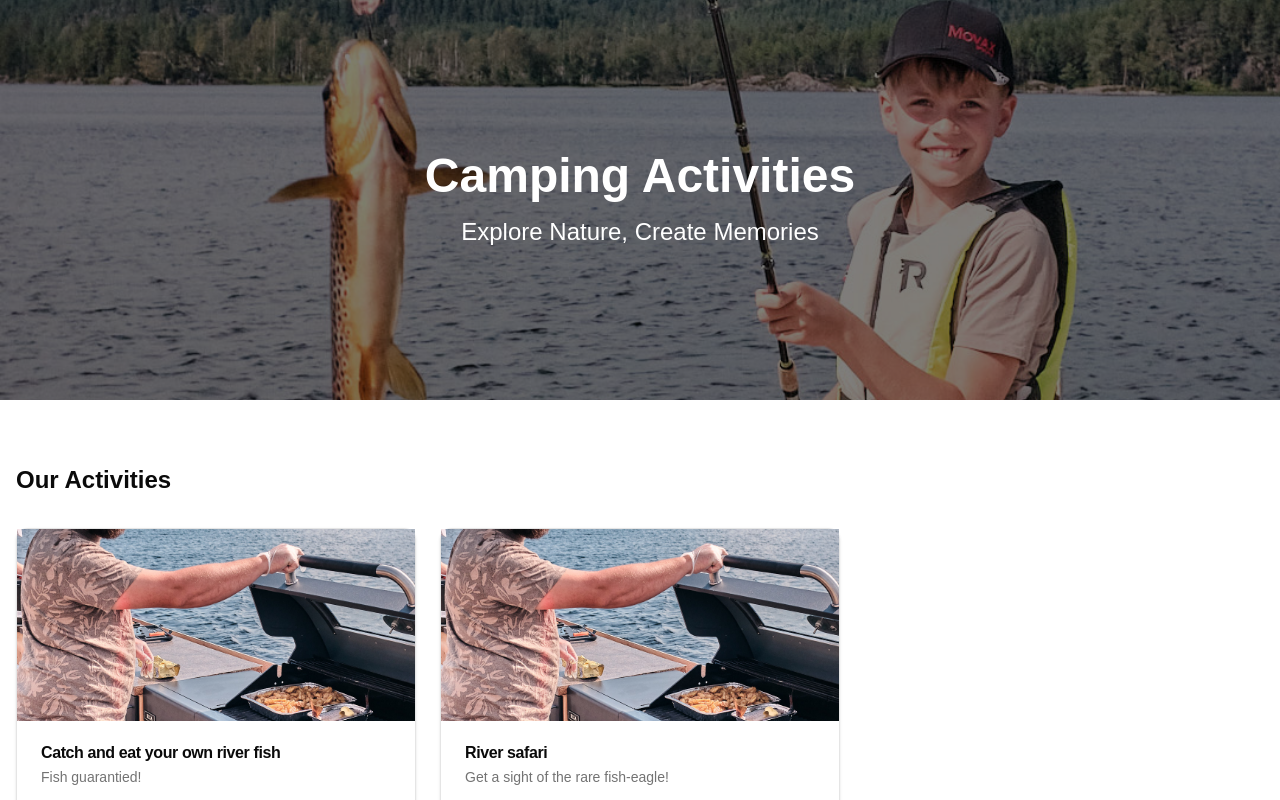
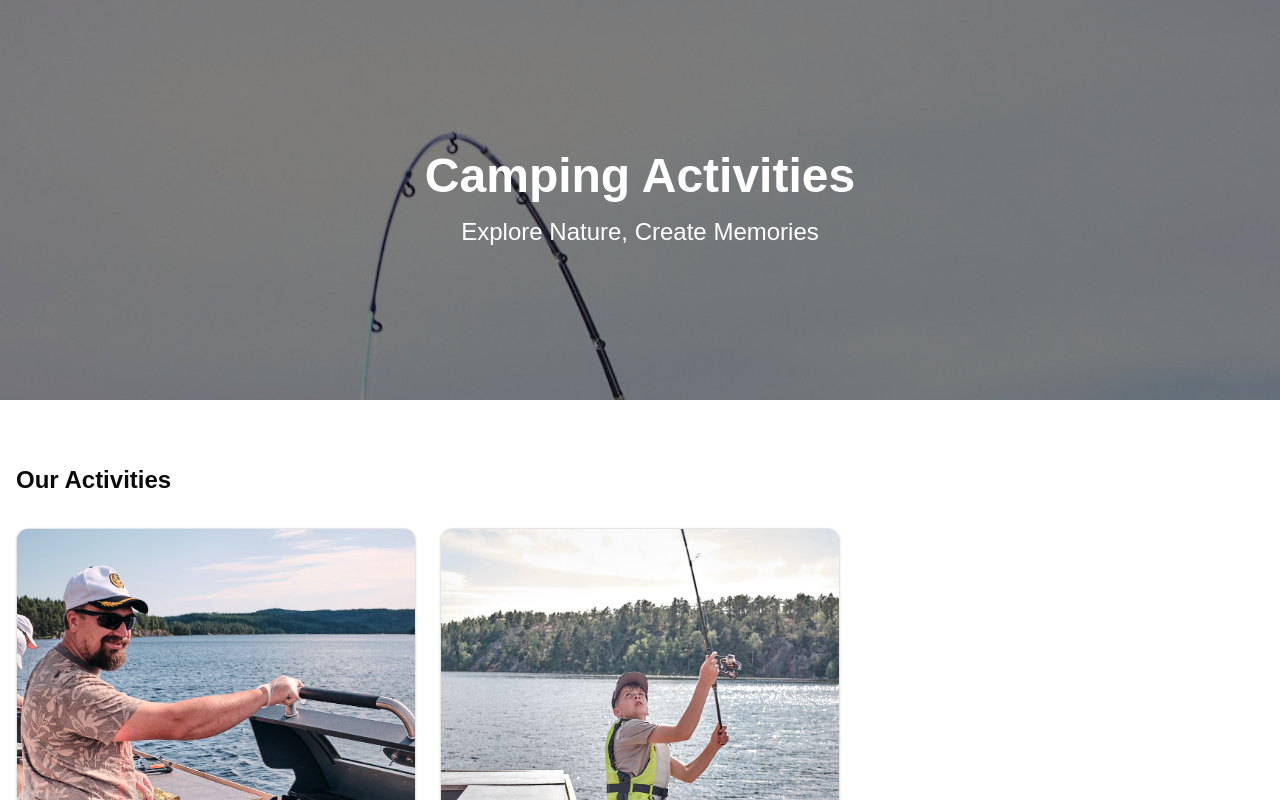
Before and after one commit to TheLyngset/otra-adventures, a Next.js app: page / in a window 1280 px wide. Shown: the top 800 px of the page. Built offline with nearby package versions, Linux system fonts and the light colour scheme.

Commit message:
made small changes to the image placements

```diff
--- a/components/camping-activities-onepager.tsx
+++ b/components/camping-activities-onepager.tsx
@@ -1,6 +1,6 @@
 'use client'
 
-import { useState } from 'react'
+import { useState, useRef } from 'react'
 import Image from 'next/image'
 import { ChevronLeft} from 'lucide-react'
 import { Button } from "@/components/ui/button"
@@ -15,9 +15,13 @@ const activities = [
   { id: 1,
     name: 'Catch and eat your own river fish',
     description: 'Fish guarantied!', duration: '4 hours', price: '750,-',
+    imageUrl: "/CookingFish.JPEG",
+    imagePlacement: "object-[center_-70px]",
     longDescription: `Join us at our barge for a fun day of fishing! We wil find the best local spots for trout and guarantee that there wil be fish!`
   },
   { id: 2, name: 'River safari', description: 'Get a sight of the rare fish-eagle!', duration: '2 hours', price: '500 ,-',
+    imageUrl: "/Fishing.JPEG",
+    imagePlacement: "object-[center_-150px]",
     longDescription: `Embark on a thrilling River Safari! Cruise up the river in a high-speed RIB boat, spotting fish eagles and beavers in their natural habitat. Our local guide shares captivating stories along the way, making this a perfect mix of adventure and discovery. Book your River Safari now for an unforgettable experience!`
     }
 ]
@@ -29,6 +33,8 @@ export function CampingActivitiesOnepager() {
   const [selectedDate, setSelectedDate] = useState<Date | undefined>(undefined)
   const [selectedTime, setSelectedTime] = useState<string | undefined>(undefined)
 
+  const bookingSectionRef = useRef<HTMLDivElement>(null);
+
   const handleBooking = (event: React.FormEvent) => {
     event.preventDefault()
     // Here you would typically send the booking data to your server
@@ -37,6 +43,13 @@ export function CampingActivitiesOnepager() {
     setSelectedActivity(null)
     setSelectedDate(undefined)
     setSelectedTime(undefined)
+  }
+  const handleActivitySelection = (activity) => {
+    setSelectedActivity(activity);
+
+    setTimeout(() => {
+      bookingSectionRef.current?.scrollIntoView({behavior: 'smooth'});
+    }, 100);
   }
 
   return (
@@ -48,6 +61,7 @@ export function CampingActivitiesOnepager() {
           layout="fill"
           objectFit="cover"
           priority
+          className="object-[center_-40px]"
         />
         <div className="absolute inset-0 bg-black bg-opacity-50 flex flex-col items-center justify-center text-white p-4">
           <h1 className="text-4xl md:text-5xl font-bold mb-4 text-center">Camping Activities</h1>
@@ -59,13 +73,13 @@ export function CampingActivitiesOnepager() {
         <h2 className="text-2xl font-semibold mb-4">Our Activities</h2>
         <div className="grid gap-6 md:grid-cols-2 lg:grid-cols-3">
           {activities.map((activity) => (
-            <Card key={activity.id} className="flex flex-col">
+            <Card key={activity.id} className="flex flex-col overflow-hidden">
               <Image
-                src="/CookingFish.JPEG"
+                src={activity.imageUrl}
                 alt={activity.name}
                 width={400}
-                height={300}
-                className="w-full h-48 object-cover"
+                height={200}
+                className={"w-full h-72 object-cover" + " " + activity.imagePlacement}
               />
               <CardHeader>
                 <CardTitle>{activity.name}</CardTitle>
@@ -77,14 +91,14 @@ export function CampingActivitiesOnepager() {
                 <p>Price: {activity.price}</p>
               </CardContent>
               <CardFooter>
-                <Button onClick={() => setSelectedActivity(activity)}>Book Now</Button>
+                <Button onClick={() => handleActivitySelection(activity)}>Book Now</Button>
               </CardFooter>
             </Card>
           ))}
         </div>
       </section>
 
-      <section id="booking" className="space-y-8 p-4">
+      <section id="booking" className="space-y-8 p-4" ref={bookingSectionRef}>
         <h2 className="text-2xl font-semibold mb-4">Book an Activity</h2>
         {!selectedActivity ? (
           <Card>
--- a/components/ui/input.tsx
+++ b/components/ui/input.tsx
@@ -2,10 +2,9 @@ import * as React from "react"
 
 import { cn } from "@/lib/utils"
 
-export interface InputProps
-  extends React.InputHTMLAttributes<HTMLInputElement> {}
 
-const Input = React.forwardRef<HTMLInputElement, InputProps>(
+
+const Input = React.forwardRef<HTMLInputElement, React.InputHTMLAttributes<HTMLInputElement>>(
   ({ className, type, ...props }, ref) => {
     return (
       <input
```
